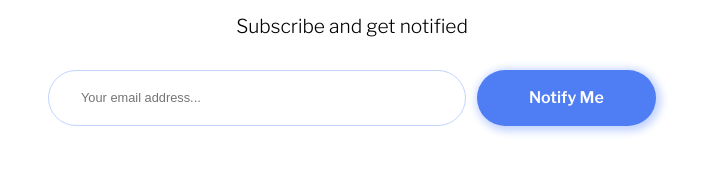
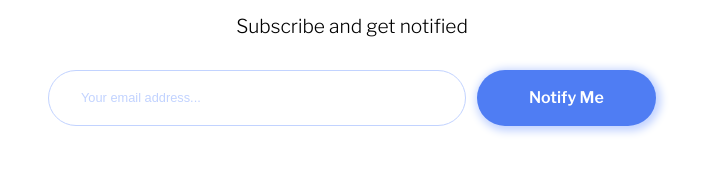
Before and after one commit to TimMartin13-Frontend-Mentor/ping-coming-soon-page, a React (Create React App) app: page / in a window 1280 px wide. Shown: the part 198-374 px from the top of the page, without its empty margins (288-991 px from the left). Built offline with nearby package versions, Linux system fonts and the light colour scheme.

Commit message:
Added borderColor/placeholder changes based on error and focus

```diff
--- a/src/components/UserInput/index.js
+++ b/src/components/UserInput/index.js
@@ -9,6 +9,7 @@ import {
 
 const UserInput = () => {
   const [email, setEmail] = useState("");
+  const [placeholder, setPlaceholder] = useState("Your email address...");
   const [error, setError] = useState(false);
 
   const emailValidation = (e) => {
@@ -17,6 +18,7 @@ const UserInput = () => {
 
     if (!regEx.test(email)) {
       setError(true);
+      setPlaceholder("example@email.com");
     } else {
       setError(false);
     }
@@ -32,9 +34,11 @@ const UserInput = () => {
         <EmailInput
           name="EmailInput"
           type="text"
-          placeholder="Your email address..."
+          placeholder={placeholder}
+          aria-label="email"
           value={email}
           onChange={handleInputChange}
+          error={error}
         />
         {error ? (
           <ErrorMessage>Please provide a valid email address</ErrorMessage>
--- a/src/components/UserInput/styles.js
+++ b/src/components/UserInput/styles.js
@@ -22,12 +22,21 @@ export const InputContainer = styled.div`
 `;
 
 export const EmailInput = styled.input`
-  border: 1px solid ${(props) => props.theme.paleBlue};
+  border: 1px solid
+    ${(props) => (props.error ? props.theme.lightRed : props.theme.paleBlue)};
   border-radius: 2rem;
   height: 3.3rem;
   font-size: 0.8rem;
   padding-left: 2rem;
-  color: ${(props) => props.theme.paleBlue};
+
+  &:focus::placeholder {
+    color: ${(props) => props.theme.veryDarkBlue};
+  }
+
+  &::placeholder {
+    color: ${(props) =>
+      props.error ? props.theme.veryDarkBlue : props.theme.paleBlue};
+  }
 `;
 
 export const ErrorMessage = styled.h6`
```
